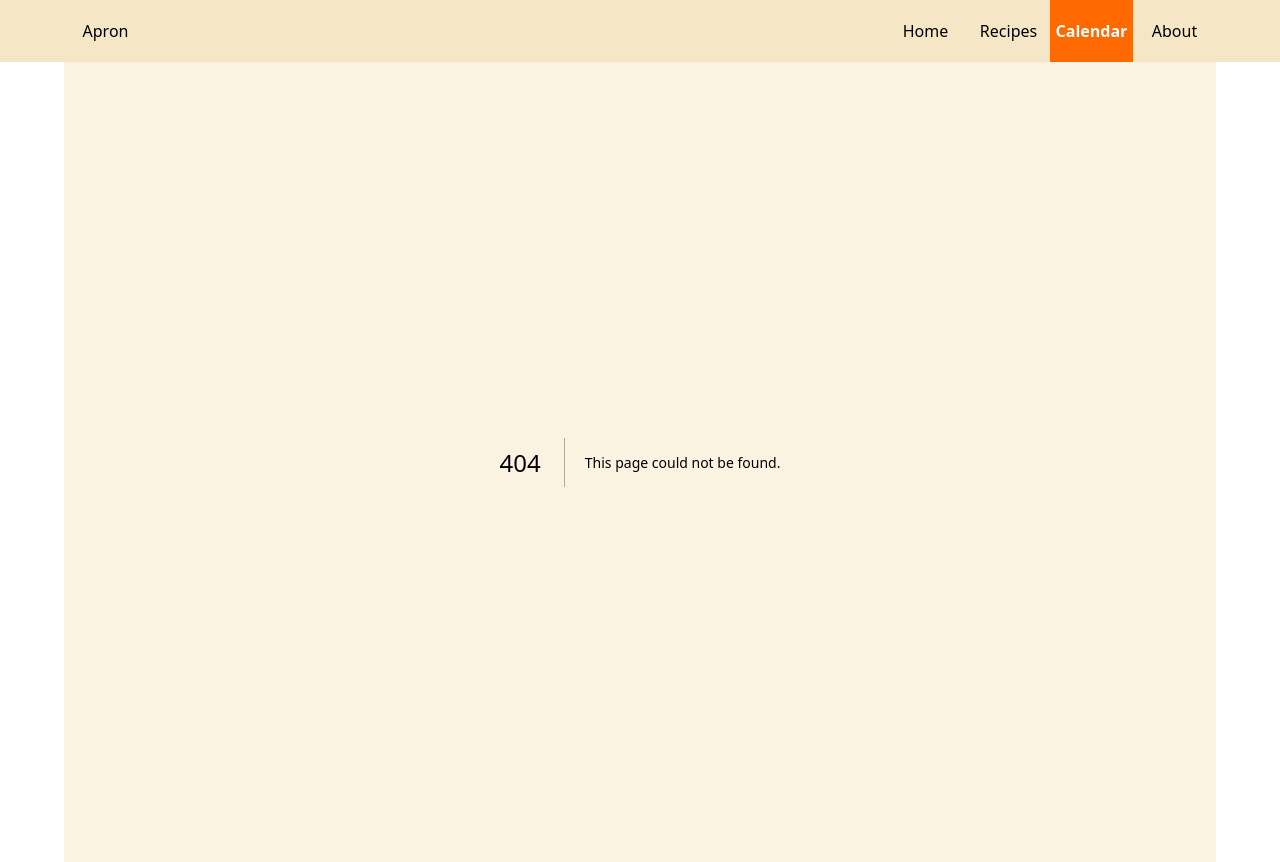
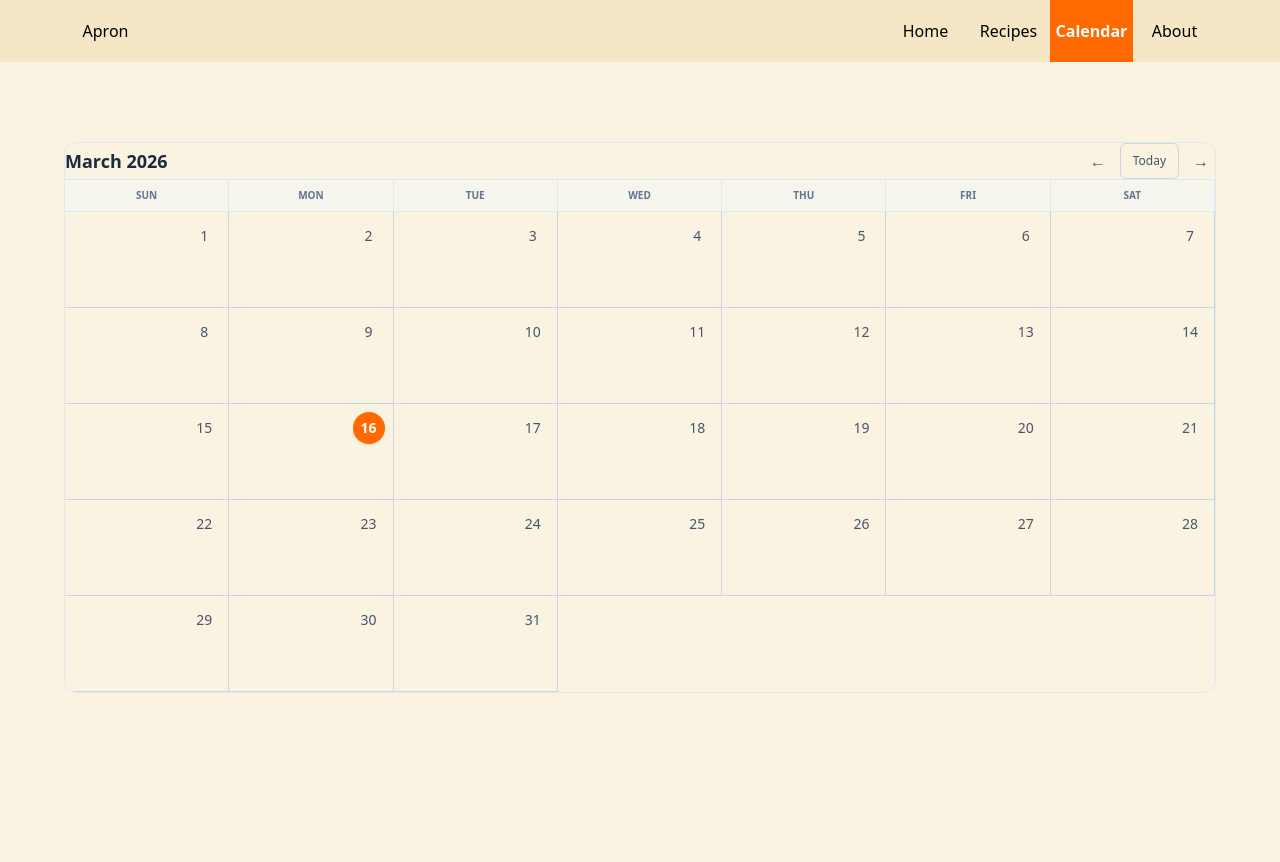
Before and after one commit to Wali0023/apron-v2.0, a Next.js app: page /calendar in a window 1280 px wide. Before the commit this address had no page. After the commit the page ends 800 px from the top, so only its background shows below. Built offline with nearby package versions, Linux system fonts and the light colour scheme.

Commit message:
Add Calendar component and page

```diff
--- /dev/null
+++ b/app/calendar/page.tsx
@@ -0,0 +1,5 @@
+import CalendarComponent from "../components/CalendarComponent";
+
+export default function Calendar() {
+  return <CalendarComponent />;
+}
--- /dev/null
+++ b/app/components/CalendarComponent.tsx
@@ -0,0 +1,99 @@
+"use client";
+import { useState } from "react";
+
+export default function CalendarComponent() {
+  const [currentDate, setCurrentDate] = useState(new Date());
+
+  const year = currentDate.getFullYear();
+  const month = currentDate.getMonth();
+
+  const daysInMonth = new Date(year, month + 1, 0).getDate();
+  const firstDayOfMonth = new Date(year, month, 1).getDay();
+  const daysArray = Array.from({ length: daysInMonth }, (_, i) => i + 1);
+  const paddingArray = Array.from({ length: firstDayOfMonth }, (_, i) => i);
+
+  const changeMonth = (offset: number) => {
+    setCurrentDate(new Date(year, month + offset, 1));
+  };
+
+  const today = new Date();
+  const isCurrentMonth =
+    today.getMonth() === month && today.getFullYear() === year;
+
+  return (
+    <div className="mx-auto mt-20 w-full max-w-6xl overflow-hidden rounded-xl border border-slate-200">
+      <div className="flex items-center justify-between border-b border-slate-200">
+        <h2 className="text-lg font-bold text-slate-800">
+          {currentDate.toLocaleString("default", { month: "long" })} {year}
+        </h2>
+        <div className="flex gap-2">
+          <button
+            onClick={() => changeMonth(-1)}
+            className="rounded-md p-1.5 text-slate-600 hover:bg-slate-200"
+          >
+            ←
+          </button>
+          <button
+            onClick={() => setCurrentDate(new Date())}
+            className="rounded-md border border-slate-300 px-3 py-1 text-xs font-medium text-slate-600"
+          >
+            Today
+          </button>
+          <button
+            onClick={() => changeMonth(1)}
+            className="rounded-md p-1.5 text-slate-600 hover:bg-slate-200"
+          >
+            →
+          </button>
+        </div>
+      </div>
+      <div
+        className="grid"
+        style={{
+          display: "grid",
+          gridTemplateColumns: "repeat(7, 1fr)",
+          width: "100%",
+        }}
+      >
+        {/* Labels */}
+        {["Sun", "Mon", "Tue", "Wed", "Thu", "Fri", "Sat"].map((day) => (
+          <div
+            key={day}
+            className="border-r border-b border-slate-200 bg-slate-100/50 py-2 text-center text-[10px] font-bold text-slate-500 uppercase"
+          >
+            {day}
+          </div>
+        ))}
+
+        {/* Padding */}
+        {paddingArray.map((i) => (
+          <div
+            key={`pad-${i}`}
+            className="h-24 border-r border-b border-slate-100 bg-slate-50/30"
+          />
+        ))}
+
+        {/* Days */}
+        {daysArray.map((day) => {
+          const isToday = isCurrentMonth && day === today.getDate();
+          return (
+            <div
+              key={`day-${day}`}
+              className="h-24 border-r border-b border-slate-300 p-2 text-right transition-colors hover:bg-orange-50"
+            >
+              <span
+                className={`inline-block h-8 w-8 rounded-full text-center text-sm leading-8 ${
+                  isToday
+                    ? "bg-orange-500 font-bold text-white shadow-sm"
+                    : "text-slate-600"
+                }`}
+              >
+                {day}
+              </span>
+            </div>
+          );
+        })}
+      </div>
+    </div>
+  );
+}
```
